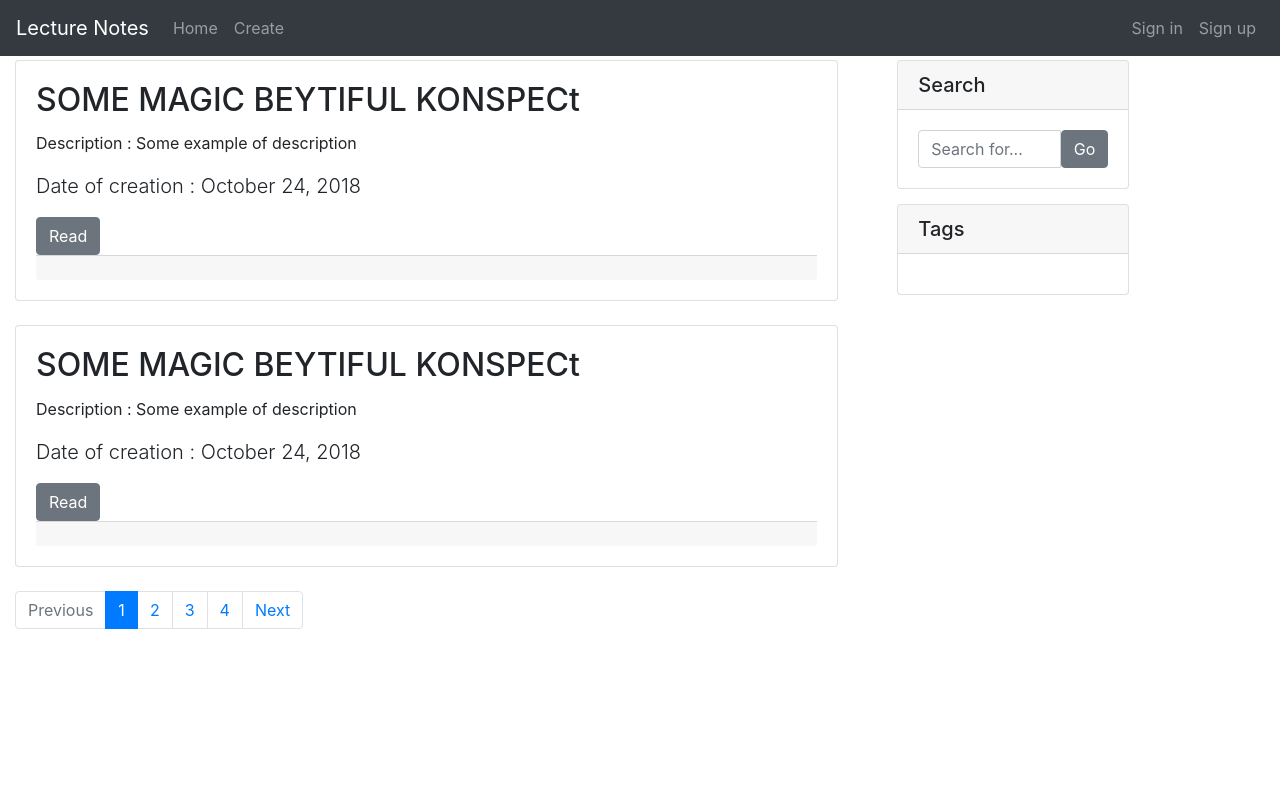
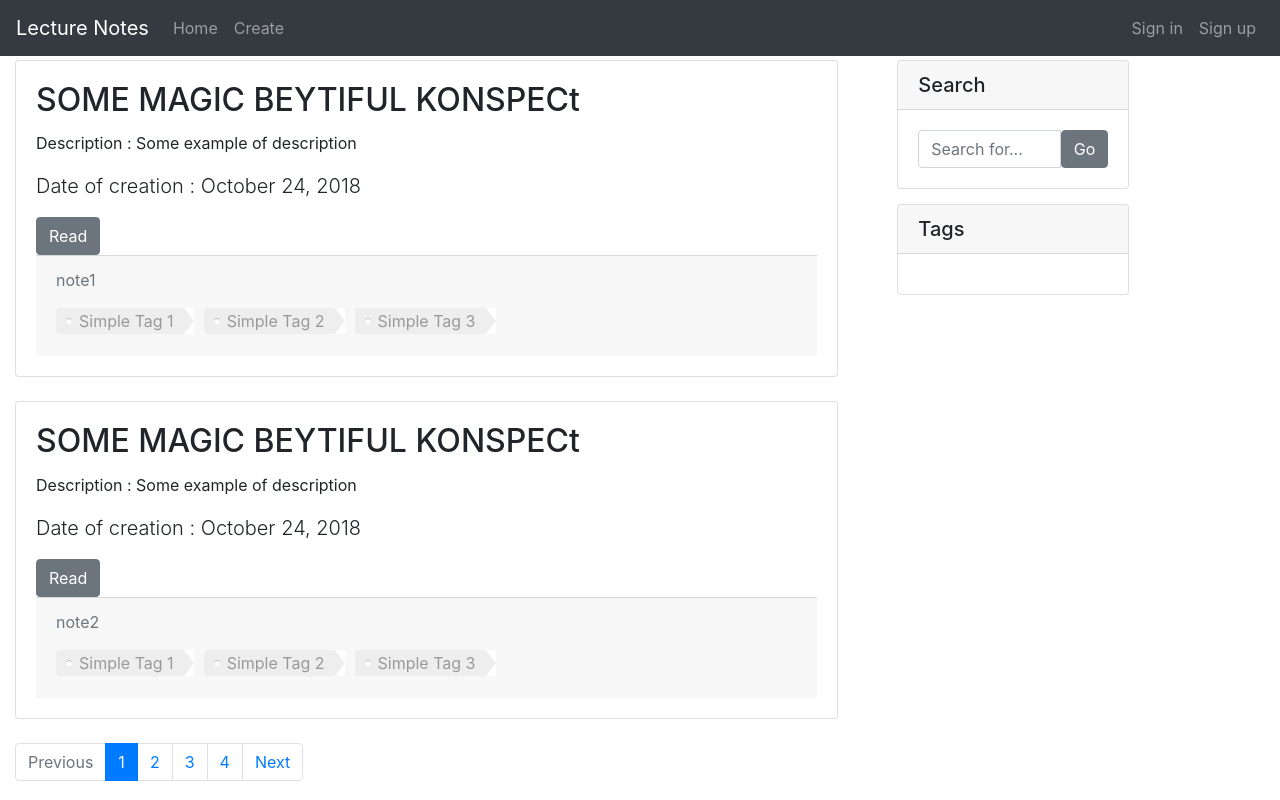
Before and after one commit to ArtemTereshkovich/LectureNoteSharing, an Angular app in the folder src/Client/: page / in a window 1280 px wide. Built offline with nearby package versions, Linux system fonts and the light colour scheme.

Commit message:
add tag component

```diff
--- a/src/Client/src/app/app.module.ts
+++ b/src/Client/src/app/app.module.ts
@@ -10,6 +10,7 @@ import { JWTService } from './shared/services/jwt.service';
 import { SharedModule } from './shared/shared.module';
 import { LectureNotesServiceMock } from './shared/mocks/lecturenotesservice.mock';
 import { LectureNoteTagServiceMock } from './shared/mocks/lecturenotetagservice.mock';
+import { LectureNoteRatingServiceMock } from './shared/mocks/lecturenoteratingservice.mock';
 
 const rootRouting: ModuleWithProviders = RouterModule.forRoot([], { useHash: true });
 
@@ -28,7 +29,8 @@ const rootRouting: ModuleWithProviders = RouterModule.forRoot([], { useHash: tru
   providers: [
       JWTService,
       LectureNotesServiceMock,
-      LectureNoteTagServiceMock
+      LectureNoteTagServiceMock,
+      LectureNoteRatingServiceMock
   ],
   bootstrap: [AppComponent]
 })
--- a/src/Client/src/app/shared/lecturenotes/lecturenote-preview-rating/lecturenote-preview-rating.component.html
+++ b/src/Client/src/app/shared/lecturenotes/lecturenote-preview-rating/lecturenote-preview-rating.component.html
@@ -1,3 +1,3 @@
 <p>
-  lecturenote-preview-rating works!
+  {{ lectureNoteId }}
 </p>
--- a/src/Client/src/app/shared/lecturenotes/lecturenote-preview-tags/lecturenote-preview-tags.component.css
+++ b/src/Client/src/app/shared/lecturenotes/lecturenote-preview-tags/lecturenote-preview-tags.component.css
@@ -0,0 +1,56 @@
+.tags {
+    list-style: none;
+    margin: 0;
+    overflow: hidden;
+    padding: 0;
+  }
+
+  .tags li {
+    float: left;
+  }
+
+  .tag {
+    background: #eee;
+    border-radius: 3px 0 0 3px;
+    color: #999;
+    display: inline-block;
+    height: 26px;
+    line-height: 26px;
+    padding: 0 20px 0 23px;
+    position: relative;
+    margin: 0 10px 10px 0;
+    text-decoration: none;
+    -webkit-transition: color 0.2s;
+  }
+
+  .tag::before {
+    background: #fff;
+    border-radius: 10px;
+    box-shadow: inset 0 1px rgba(0, 0, 0, 0.25);
+    content: '';
+    height: 6px;
+    left: 10px;
+    position: absolute;
+    width: 6px;
+    top: 10px;
+  }
+
+  .tag::after {
+    background: #fff;
+    border-bottom: 13px solid transparent;
+    border-left: 10px solid #eee;
+    border-top: 13px solid transparent;
+    content: '';
+    position: absolute;
+    right: 0;
+    top: 0;
+  }
+
+  .tag:hover {
+    background-color: gray;
+    color: white;
+  }
+
+  .tag:hover::after {
+     border-left-color: gray;
+  }
--- a/src/Client/src/app/shared/lecturenotes/lecturenote-preview-tags/lecturenote-preview-tags.component.html
+++ b/src/Client/src/app/shared/lecturenotes/lecturenote-preview-tags/lecturenote-preview-tags.component.html
@@ -1,3 +1,8 @@
-<p>
-  lecturenote-preview-tags works!
-</p>
+<ul class="tags">
+  <li
+    *ngFor='let tag of tags'>
+    <a href="#" class="tag">
+      {{ tag.text }}
+    </a>
+  </li>
+</ul>
--- a/src/Client/src/app/shared/lecturenotes/lecturenote-preview-tags/lecturenote-preview-tags.component.ts
+++ b/src/Client/src/app/shared/lecturenotes/lecturenote-preview-tags/lecturenote-preview-tags.component.ts
@@ -1,4 +1,6 @@
 import { Component, OnInit, Input } from '@angular/core';
+import { LectureNoteTagServiceMock } from '../../mocks/lecturenotetagservice.mock';
+import { Tag } from '../../models/tag.models';
 
 @Component({
   selector: 'app-lecturenote-preview-tags',
@@ -9,13 +11,26 @@ export class LecturenotePreviewTagsComponent implements OnInit {
 
   @Input()
   private tagsId: Array<string>;
-  private loading: Boolean;
+  public loading: Boolean;
+  public tags: Array<Tag>;
 
-  constructor() {
+  constructor(private lectureNoteTagService: LectureNoteTagServiceMock) {
     this.loading = true;
+    this.tags = [];
   }
 
   ngOnInit() {
+    this.loadLectureNoteTag();
+  }
+
+  private loadLectureNoteTag() {
+    this.loading = true;
+
+    this.lectureNoteTagService.getTags(this.tagsId)
+    .subscribe(data => {
+      this.loading = false;
+      this.tags = data.sort((a: Tag, b: Tag) => a.countOfUse > b.countOfUse ? 1 : 0);
+    });
   }
 
 }
--- a/src/Client/src/app/shared/lecturenotes/lecturenote-preview/lecturenote-preview.component.html
+++ b/src/Client/src/app/shared/lecturenotes/lecturenote-preview/lecturenote-preview.component.html
@@ -5,7 +5,14 @@
     <p class="lead">Date of creation : {{ lectureNote.dateOfCreate | date: 'longDate' }}</p>
     <button class="btn btn-secondary">Read</button>
     <div class="card-footer text-muted">
-
+      <app-lecturenote-preview-rating
+        [lectureNoteId]='lectureNote.id'
+      >
+      </app-lecturenote-preview-rating>
+      <app-lecturenote-preview-tags
+        [tagsId]='lectureNote.tagsId'
+      >
+      </app-lecturenote-preview-tags>
     </div>
   </div>
 </div>
--- a/src/Client/src/app/shared/lecturenotes/lecturenotes-list/lecturenotes-list.component.ts
+++ b/src/Client/src/app/shared/lecturenotes/lecturenotes-list/lecturenotes-list.component.ts
@@ -35,10 +35,10 @@ export class LecturenotesListComponent implements OnInit {
   ) {
     this.lectureNotes = [];
     this.totalItems = 0;
+    this.loading = true;
    }
 
   ngOnInit() {
-    this.loading = true;
     this.loadLectureNotes();
   }
 
--- a/src/Client/src/app/shared/mocks/lecturenotetagservice.mock.ts
+++ b/src/Client/src/app/shared/mocks/lecturenotetagservice.mock.ts
@@ -1,7 +1,30 @@
 import { Injectable } from '@angular/core';
+import { Tag } from '../models/tag.models';
+import { Observable, of } from 'rxjs';
 
 @Injectable()
 export class LectureNoteTagServiceMock {
 
   constructor() { }
+
+  getTags(tagIds: Array<string>): Observable<Array<Tag>> {
+    const tags: Array<Tag> = [
+      {
+        id: 'tag1',
+        text: 'Simple Tag 1',
+        countOfUse: 3
+      },
+      {
+        id: 'tag2',
+        text: 'Simple Tag 2',
+        countOfUse: 2
+      },
+      {
+        id: 'tag3',
+        text: 'Simple Tag 3',
+        countOfUse: 1
+      }
+    ];
+    return of(tags);
+  }
 }
--- a/src/Client/src/app/shared/models/tag.models.ts
+++ b/src/Client/src/app/shared/models/tag.models.ts
@@ -1,5 +1,5 @@
 export class Tag {
     id: String;
     text: String;
-    countOfUse: String;
+    countOfUse: number;
 }
```
Also changed, not shown: src/Client/src/app/shared/mocks/lecturenoteratingservice.mock.ts (added, +7 -0 lines).
